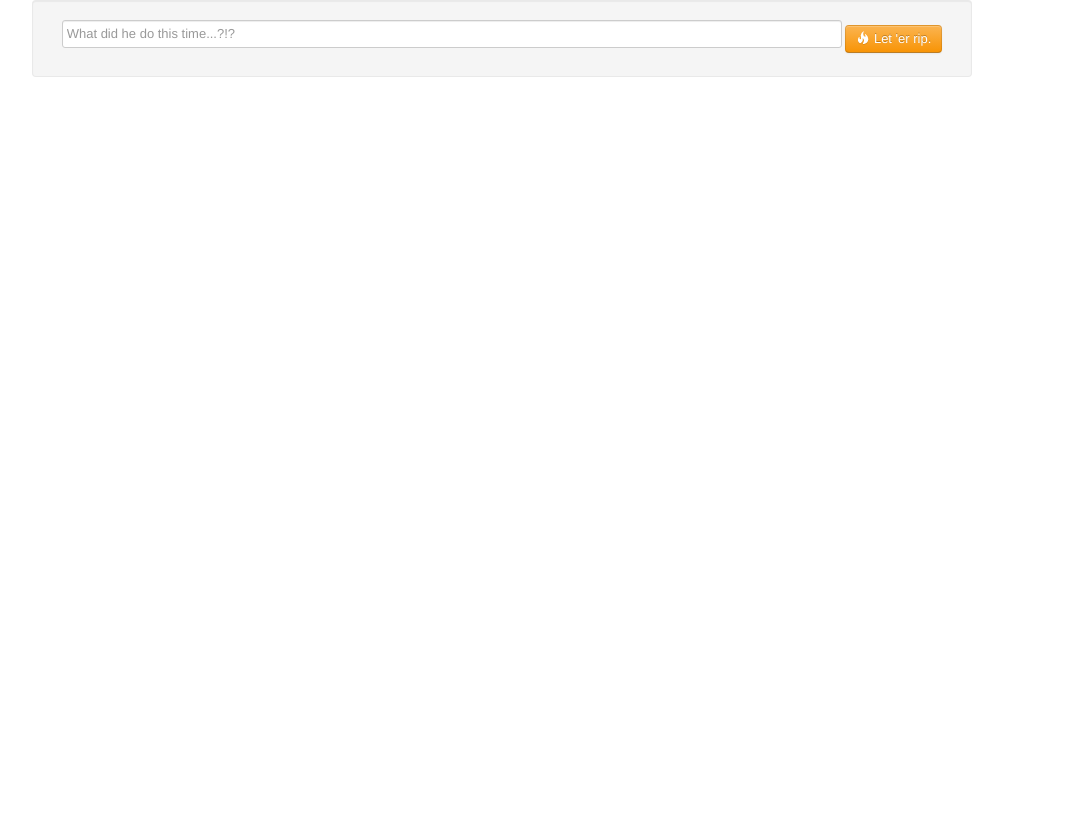
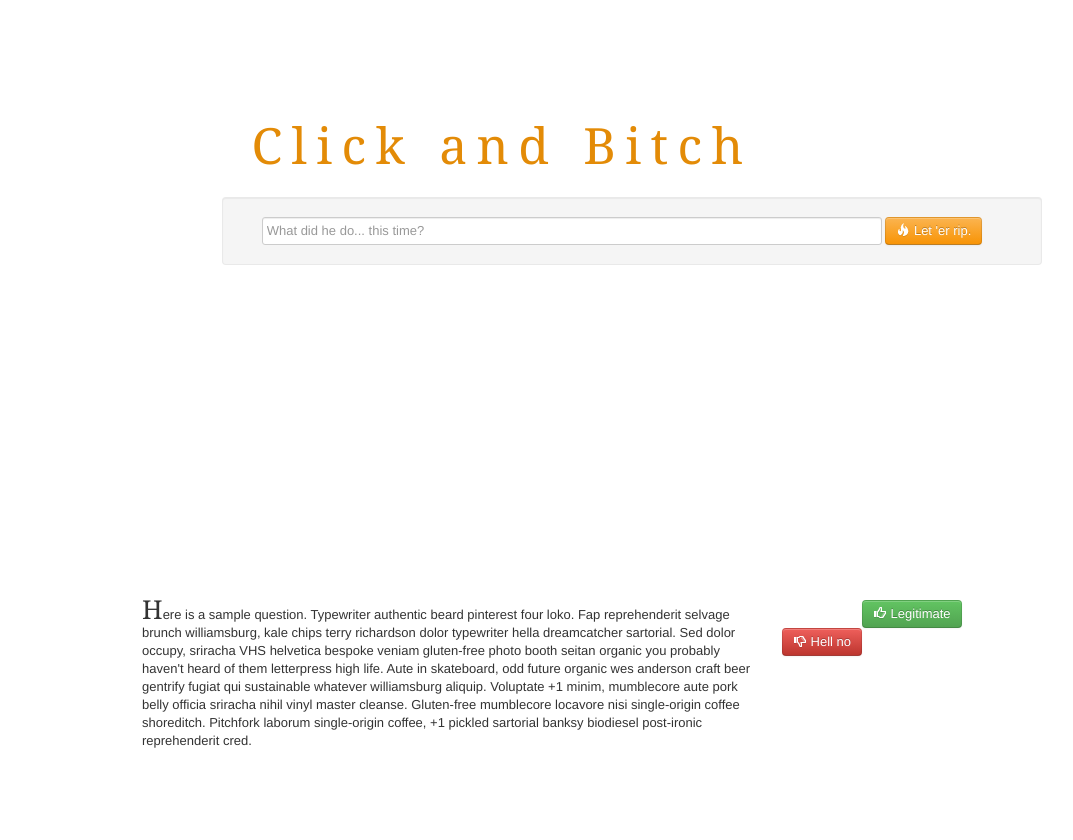
Before and after one commit to Mayava/isHeAnAsshole, a website: page index.html in a window 1280 px wide. Shown: the whole page, without its empty margins (138-1211 px from the left). Before the commit the page ends 800 px from the top, so only its background shows below. Drawn offline with nearby package versions, Linux system fonts and the light colour scheme.

Commit message:
Updates index

```diff
--- a/index.html
+++ b/index.html
@@ -3,14 +3,61 @@
 <head>
     <script type="text/javascript" src="http://ajaz.googleapis.com/ajaz/libs/jquery/1/jquery.min.js"></script>
     <link rel="stylesheet" href="css/bootstrap.css">
-    </head>
+    <style type="text/css">
+        #mainForm
+            {
+            position:absolute; top:30%; height:240px; margin-top:-120px; /* negative half of the height */
+            }
+
+        #voting
+            {
+            position:absolute; top:90%; height:240px; margin-top:-120px; /* negative half of the height */
+            }
+
+        .Title
+            {
+            color:#E38B07;letter-spacing:7pt;word-spacing:2pt;font-size:50px;text-align:center;font-family:georgia, serif;line-height:1;
+            }
+
+        .questionText:first-letter
+            {
+            font-size: 2em;
+            font-family:georgia, serif
+            }
+     </style>
+
+</head>
 
 <body>
-    <div class="container">
-        <form class="well">
-            <center><input type="text" class="span10" placeholder="What did he do this time...?!?">
-            <button type="submit" class="btn btn-warning"><i class="icon-fire icon-white"> </i> Let 'er rip.</button></center>
-        </form>
+
+<div id="mainForm">
+            <div class="container">
+            <div class="row offset4">
+            <p class="Title">Click and Bitch</p>
+            <br>
+                <form class="well form-inline span10">
+                    <div class="row">
+                        <center><input type="text" class="span8" placeholder="What did he do... this time?">
+                        <button type="submit" class="btn btn-warning"><i class="icon-fire icon-white"> </i> Let 'er rip.</button></center>
+                    </div>
+                </form>
+            </div>
+            </div>
+</div>
+
+<div id="voting">
+    <div class="row offset3">
+    <div class="span8">
+        <p class="questionText">Here is a sample question. Typewriter authentic beard pinterest four loko. Fap reprehenderit selvage brunch williamsburg, kale chips terry richardson dolor typewriter hella dreamcatcher sartorial. Sed dolor occupy, sriracha VHS helvetica bespoke veniam gluten-free photo booth seitan organic you probably haven't heard of them letterpress high life. Aute in skateboard, odd future organic wes anderson craft beer gentrify fugiat qui sustainable whatever williamsburg aliquip. Voluptate +1 minim, mumblecore aute pork belly officia sriracha nihil vinyl master cleanse. Gluten-free mumblecore locavore nisi single-origin coffee shoreditch. Pitchfork laborum single-origin coffee, +1 pickled sartorial banksy biodiesel post-ironic reprehenderit cred.</p></div>
+    <div class="span2 offset1">
+        <button class="btn btn-success" type="submit"><i class="icon-thumbs-up icon-white"></i> Legitimate</button>
     </div>
+    <div class="span2">
+        <button class="btn btn-danger" type="submit"><i class="icon-thumbs-down icon-white"></i>  Hell no</button>
+    </div>
+    </div>
+</div>
+
 </body>
+
 </html>
```
